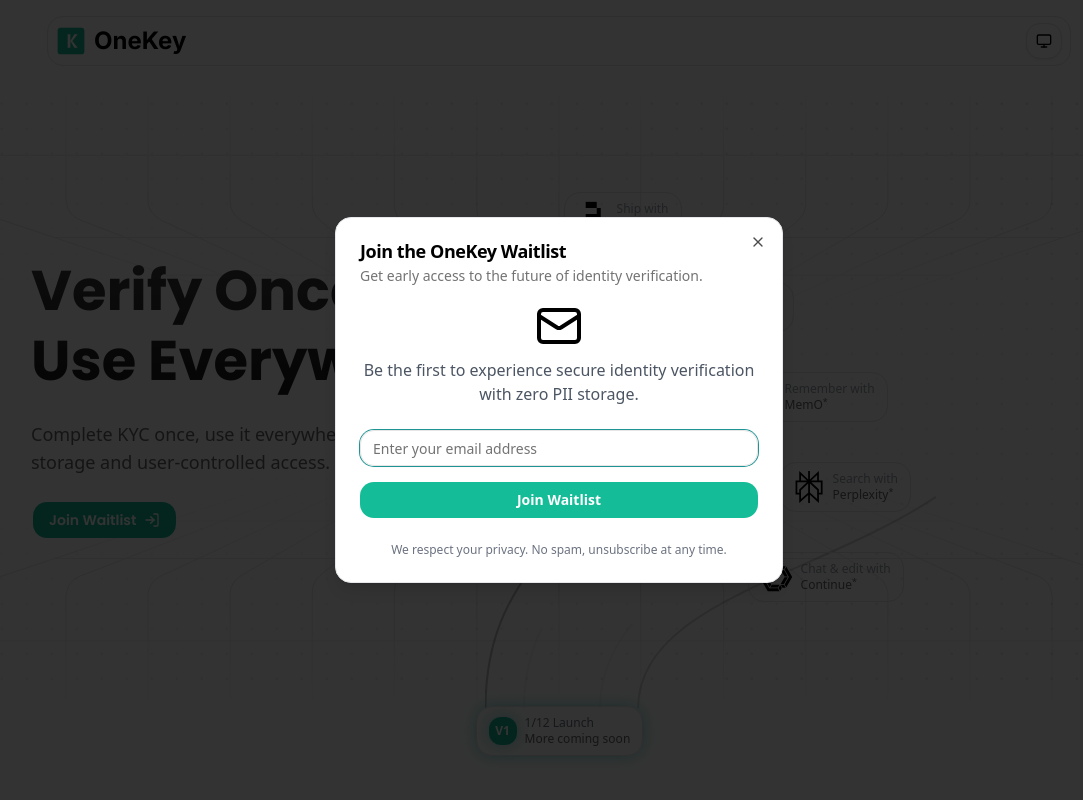
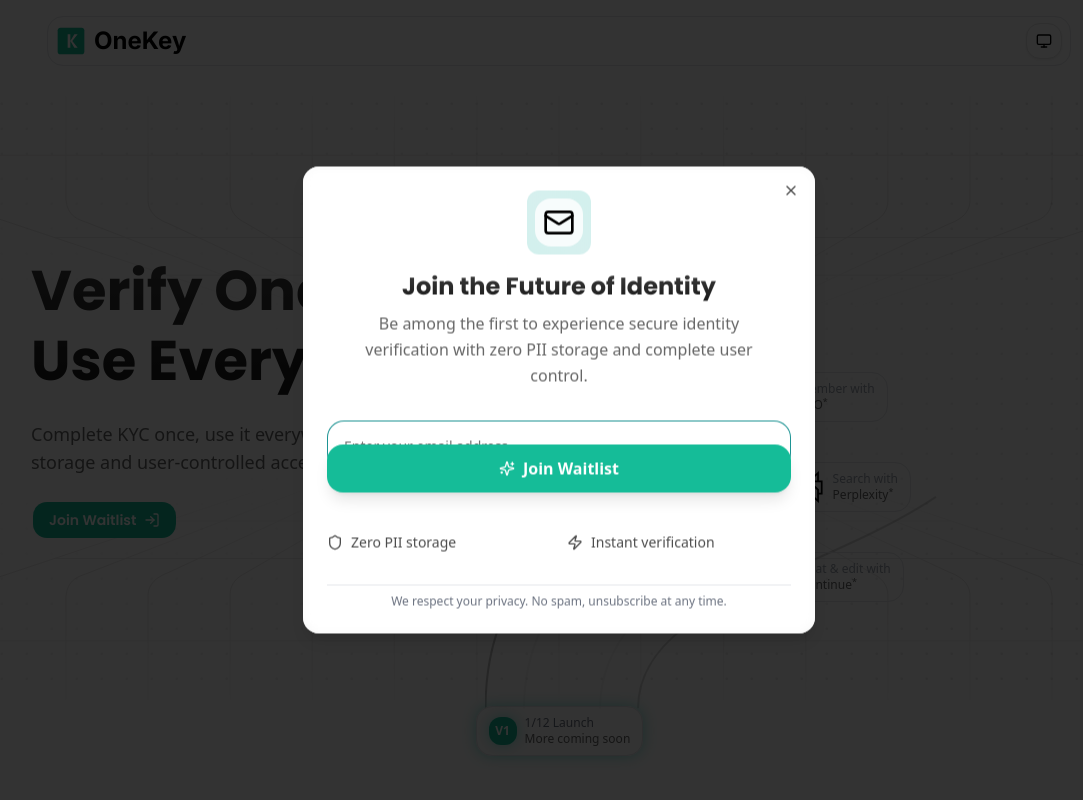
Before and after one commit to Elishaokon13/OneKey-waitlist, a Next.js app: page / in a window 1280 px wide. Both pictures are taken after a click on the button "Join Waitlist". Shown: the top 800 px of the page, without its empty margins (81-1164 px from the left). Built offline with nearby package versions, Linux system fonts and the light colour scheme; a web font is replaced by a local one.

Commit message:
Modified src/components/waitlist.tsx

```diff
--- a/src/components/waitlist.tsx
+++ b/src/components/waitlist.tsx
@@ -5,7 +5,7 @@ import { Button } from "@/components/ui/button";
 import { Input } from "@/components/ui/input";
 import { useToast } from "@/hooks/use-toast";
 import { motion, AnimatePresence } from "framer-motion";
-import { Mail, CheckCircle, Loader2, X } from "lucide-react";
+import { Mail, CheckCircle, Loader2, Sparkles, Shield, Zap } from "lucide-react";
 import { waitlistService } from "@/lib/supabase";
 import {
   Dialog,
@@ -123,63 +123,163 @@ export default function WaitlistModal({ children }: WaitlistModalProps) {
 
   const SuccessContent = () => (
     <motion.div
-      className="text-center space-y-4 py-4"
+      className="text-center space-y-6 py-8"
       initial={{ opacity: 0, scale: 0.95 }}
       animate={{ opacity: 1, scale: 1 }}
       transition={{ duration: 0.3 }}
     >
-      <CheckCircle className="w-16 h-16 text-green-500 mx-auto" />
-      <h3 className="text-xl font-semibold text-foreground">You're on the list!</h3>
-      <p className="text-gray-600 dark:text-gray-400">
-        Thanks for joining the OneKey waitlist. We'll notify you as soon as we launch.
+      {/* Success Icon with Gradient Ring */}
+      <div className="relative mx-auto w-20 h-20">
+        <motion.div
+          className="absolute inset-0 rounded-full bg-gradient-to-r from-primary via-emerald-500 to-teal-500"
+          animate={{ rotate: 360 }}
+          transition={{ duration: 2, repeat: Infinity, ease: "linear" }}
+        />
+        <div className="absolute inset-1 rounded-full bg-background flex items-center justify-center">
+          <CheckCircle className="w-10 h-10 text-emerald-500" />
+        </div>
+      </div>
+
+      {/* Success Message */}
+      <div className="space-y-3">
+        <h3 className="text-2xl font-bold bg-gradient-to-b from-neutral-700 to-neutral-900 bg-clip-text text-transparent dark:from-neutral-50 dark:to-neutral-300 font-poppins">
+          You're on the list!
+        </h3>
+        <p className="text-black/60 dark:text-gray-400 text-lg max-w-sm mx-auto leading-relaxed">
+          Thanks for joining the OneKey waitlist. We'll notify you as soon as we launch our revolutionary identity verification platform.
         </p>
+      </div>
+
+      {/* Features Preview */}
+      <div className="grid grid-cols-1 gap-3 pt-4">
+        <motion.div
+          className="flex items-center gap-3 text-sm text-black/70 dark:text-gray-300"
+          initial={{ opacity: 0, x: -20 }}
+          animate={{ opacity: 1, x: 0 }}
+          transition={{ delay: 0.3 }}
+        >
+          <Shield className="w-4 h-4 text-primary" />
+          <span>Zero PII storage guaranteed</span>
+        </motion.div>
+        <motion.div
+          className="flex items-center gap-3 text-sm text-black/70 dark:text-gray-300"
+          initial={{ opacity: 0, x: -20 }}
+          animate={{ opacity: 1, x: 0 }}
+          transition={{ delay: 0.4 }}
+        >
+          <Zap className="w-4 h-4 text-primary" />
+          <span>Instant verification across platforms</span>
+        </motion.div>
+      </div>
     </motion.div>
   );
 
   const FormContent = () => (
     <motion.div
-      className="space-y-6"
+      className="space-y-8"
       initial={{ opacity: 0, y: 20 }}
       animate={{ opacity: 1, y: 0 }}
       transition={{ duration: 0.3 }}
     >
-      <div className="text-center space-y-2">
-        <Mail className="w-12 h-12 text-primary mx-auto" />
-        <p className="text-gray-600 dark:text-gray-400">
-          Be the first to experience secure identity verification with zero PII storage.
+      {/* Header Section with Icon */}
+      <div className="text-center space-y-4">
+        {/* Animated Icon */}
+        <div className="relative mx-auto w-16 h-16">
+          <motion.div
+            className="absolute inset-0 rounded-xl bg-gradient-to-r from-primary/20 via-teal-500/20 to-primary/20"
+            animate={{
+              background: [
+                "linear-gradient(45deg, rgba(56, 178, 172, 0.2), rgba(20, 184, 166, 0.2), rgba(56, 178, 172, 0.2))",
+                "linear-gradient(45deg, rgba(20, 184, 166, 0.2), rgba(56, 178, 172, 0.2), rgba(20, 184, 166, 0.2))"
+              ]
+            }}
+            transition={{ duration: 2, repeat: Infinity, repeatType: "reverse" }}
+          />
+          <div className="absolute inset-2 rounded-lg bg-background/80 backdrop-blur-sm flex items-center justify-center">
+            <Mail className="w-8 h-8 text-primary" />
+          </div>
+        </div>
+
+        {/* Title */}
+        <div className="space-y-2">
+          <h3 className="text-2xl font-bold bg-gradient-to-b from-neutral-700 to-neutral-900 bg-clip-text text-transparent dark:from-neutral-50 dark:to-neutral-300 font-poppins">
+            Join the Future of Identity
+          </h3>
+          <p className="text-black/60 dark:text-gray-400 text-base max-w-md mx-auto leading-relaxed">
+            Be among the first to experience secure identity verification with zero PII storage and complete user control.
           </p>
         </div>
+      </div>
 
-      <form onSubmit={handleSubmit} className="space-y-4">
-        <div>
+      {/* Form Section */}
+      <form onSubmit={handleSubmit} className="space-y-6">
+        {/* Email Input with Gradient Border */}
+        <div className="relative">
+          <div className="absolute inset-0 rounded-lg bg-gradient-to-r from-primary/20 via-teal-500/20 to-primary/20 p-[1px]">
             <Input
               type="email"
               placeholder="Enter your email address"
               value={email}
               onChange={(e) => setEmail(e.target.value)}
-            className="w-full"
+              className="w-full h-12 bg-background border-0 rounded-lg px-4 text-base focus:ring-2 focus:ring-primary/50 transition-all duration-200"
               disabled={isLoading}
               autoFocus
             />
           </div>
+        </div>
 
+        {/* Submit Button with Enhanced Design */}
         <Button
           type="submit"
-          className="w-full font-semibold"
+          className="w-full h-12 bg-gradient-to-r from-primary to-teal-600 hover:from-primary/90 hover:to-teal-600/90 text-white font-semibold text-base rounded-lg transition-all duration-200 transform hover:scale-[1.02] active:scale-[0.98] shadow-lg hover:shadow-xl"
           disabled={isLoading}
         >
           {isLoading ? (
-            <>
-              <Loader2 className="w-4 h-4 mr-2 animate-spin" />
-              Joining...
-            </>
+            <motion.div
+              className="flex items-center gap-2"
+              initial={{ opacity: 0 }}
+              animate={{ opacity: 1 }}
+            >
+              <Loader2 className="w-5 h-5 animate-spin" />
+              <span>Securing your spot...</span>
+            </motion.div>
           ) : (
-            "Join Waitlist"
+            <motion.div
+              className="flex items-center gap-2"
+              whileHover={{ gap: "12px" }}
+              transition={{ duration: 0.2 }}
+            >
+              <Sparkles className="w-5 h-5" />
+              <span>Join Waitlist</span>
+            </motion.div>
           )}
         </Button>
       </form>
 
-      <p className="text-xs text-gray-500 dark:text-gray-400 text-center">
+      {/* Features Grid */}
+      <div className="grid grid-cols-2 gap-4 pt-2">
+        <motion.div
+          className="flex items-center gap-2 text-sm text-black/70 dark:text-gray-300"
+          initial={{ opacity: 0, y: 10 }}
+          animate={{ opacity: 1, y: 0 }}
+          transition={{ delay: 0.2 }}
+        >
+          <Shield className="w-4 h-4 text-primary" />
+          <span>Zero PII storage</span>
+        </motion.div>
+        <motion.div
+          className="flex items-center gap-2 text-sm text-black/70 dark:text-gray-300"
+          initial={{ opacity: 0, y: 10 }}
+          animate={{ opacity: 1, y: 0 }}
+          transition={{ delay: 0.3 }}
+        >
+          <Zap className="w-4 h-4 text-primary" />
+          <span>Instant verification</span>
+        </motion.div>
+      </div>
+
+      {/* Privacy Notice */}
+      <p className="text-xs text-gray-500 dark:text-gray-400 text-center pt-2 border-t border-gray-200 dark:border-gray-700">
         We respect your privacy. No spam, unsubscribe at any time.
       </p>
     </motion.div>
@@ -190,8 +290,14 @@ export default function WaitlistModal({ children }: WaitlistModalProps) {
       <DialogTrigger asChild>
         {children}
       </DialogTrigger>
-      <DialogContent className="sm:max-w-md">
-        <DialogHeader>
+      <DialogContent className="sm:max-w-lg border-0 bg-background/95 backdrop-blur-xl">
+        {/* Custom Background with Gradient Border */}
+        <div className="absolute inset-0 rounded-lg bg-gradient-to-br from-primary/10 via-background to-teal-500/10" />
+        <div className="absolute inset-0 rounded-lg bg-background/60 backdrop-blur-sm" />
+
+        {/* Content */}
+        <div className="relative">
+          <DialogHeader className="sr-only">
             <DialogTitle>Join the OneKey Waitlist</DialogTitle>
             <DialogDescription>
               Get early access to the future of identity verification.
@@ -201,6 +307,7 @@ export default function WaitlistModal({ children }: WaitlistModalProps) {
           <AnimatePresence mode="wait">
             {isSuccess ? <SuccessContent /> : <FormContent />}
           </AnimatePresence>
+        </div>
       </DialogContent>
     </Dialog>
   );
```
Lines whose indentation alone changed are shown as unchanged.
